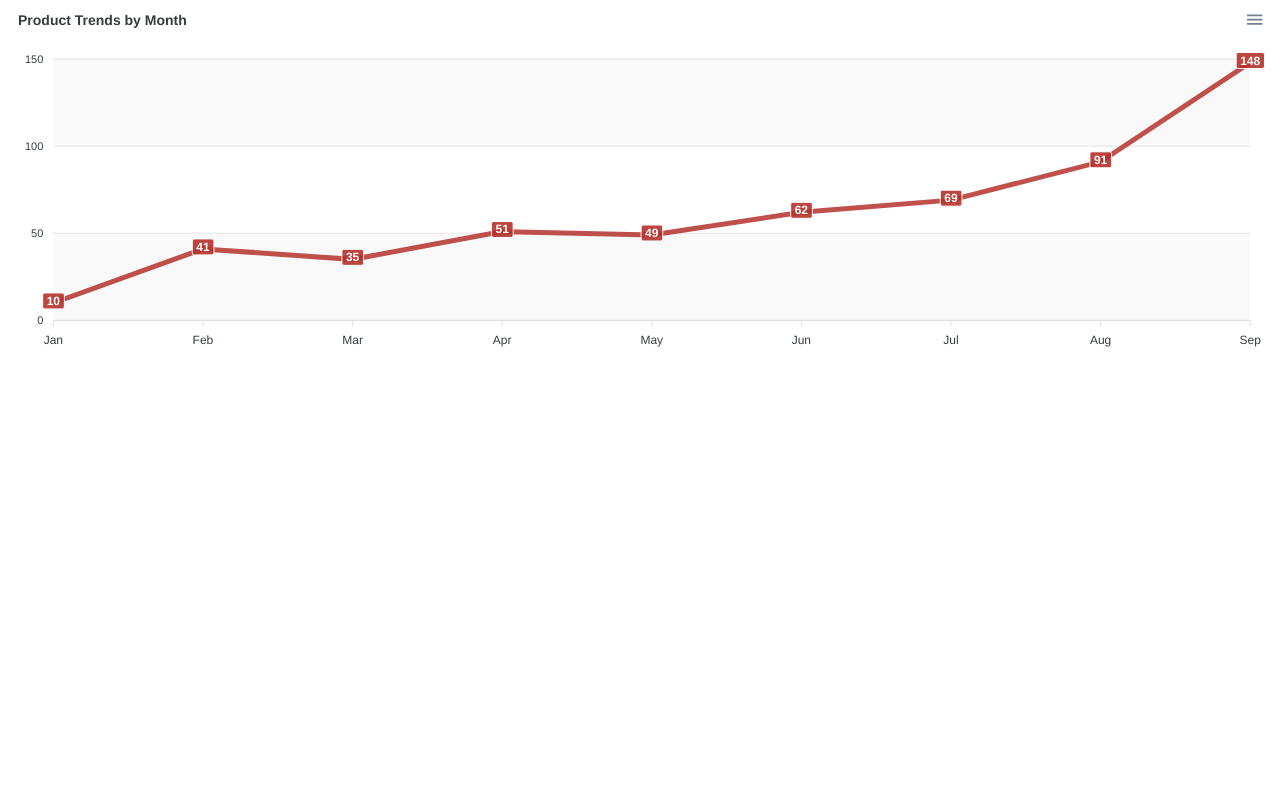
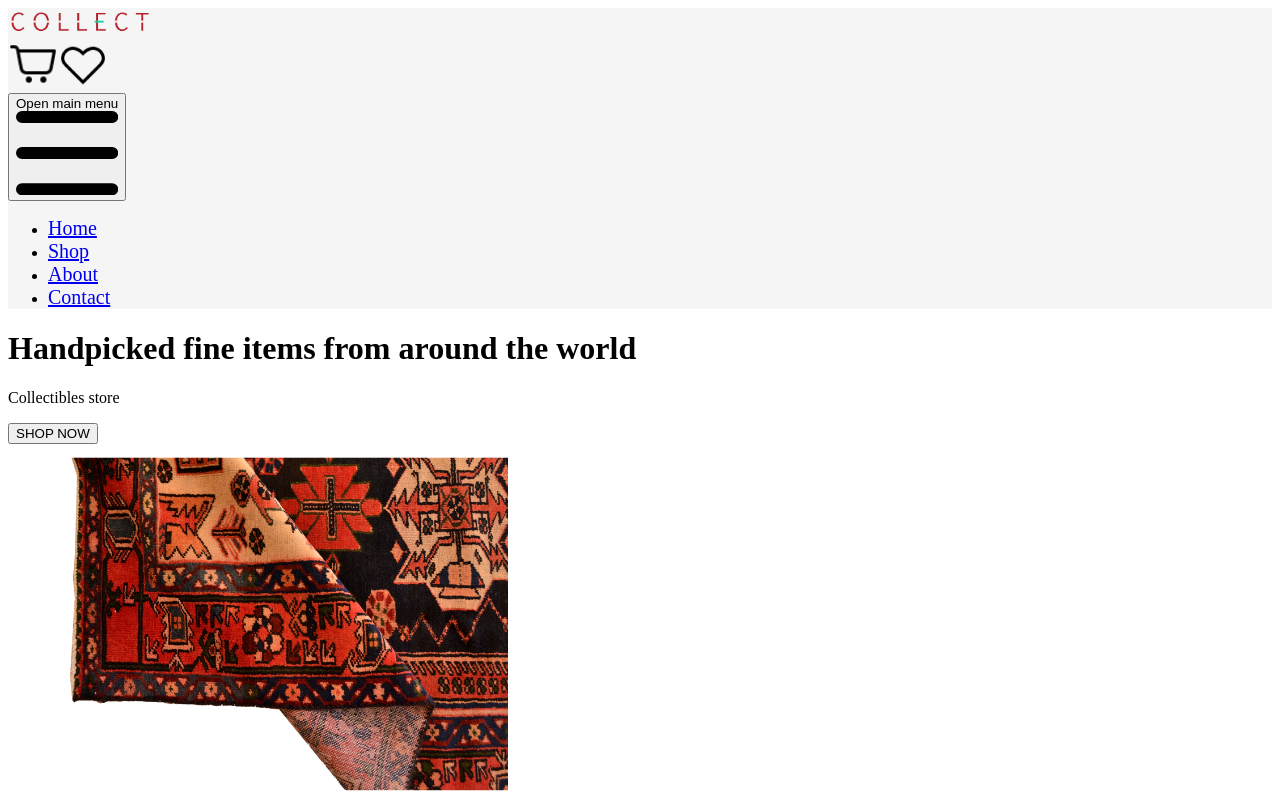
Before and after one commit to LeslieSaliba/collect-frontend, a React (Create React App) app: page / in a window 1280 px wide. Shown: the top 800 px of the page. Built offline with nearby package versions, Linux system fonts and the light colour scheme.

Commit message:
Merge with charts branch

```diff
--- a/src/App.js
+++ b/src/App.js
@@ -1,8 +1,8 @@
 import './App.css';
-import Wishlist from "./Pages/Wishlist"
 import HomePage from './Pages/HomePage';
 import ContactUs from './Pages/ContactUs';
 import AboutUs from './Pages/AboutUs';
+import Wishlist from "./Pages/Wishlist"
 import Cart from "./Pages/Cart";
 import ColumnChart from './Charts/ColumnChart';
 import ApexChart from './Charts/GraphChart';
@@ -11,14 +11,14 @@ import PieChart from './Charts/PieChart'
 function App() {
   return (
     <div className="App">
-       {/* <Wishlist/> */}
-      {/* <HomePage/> */}
-       {/* <ContactUs /> */}
+      <HomePage />
+      {/* <Wishlist/> */}
       {/* <Cart /> */}
+      {/* <AboutUs/> */}
+      {/* <ContactUs /> */}
       {/* <ColumnChart/> */}
-      <ApexChart/>
+      {/* <ApexChart/> */}
       {/* <PieChart/> */}
-      {/* <AboutUs/> */}
     </div>
   );
 }
```
